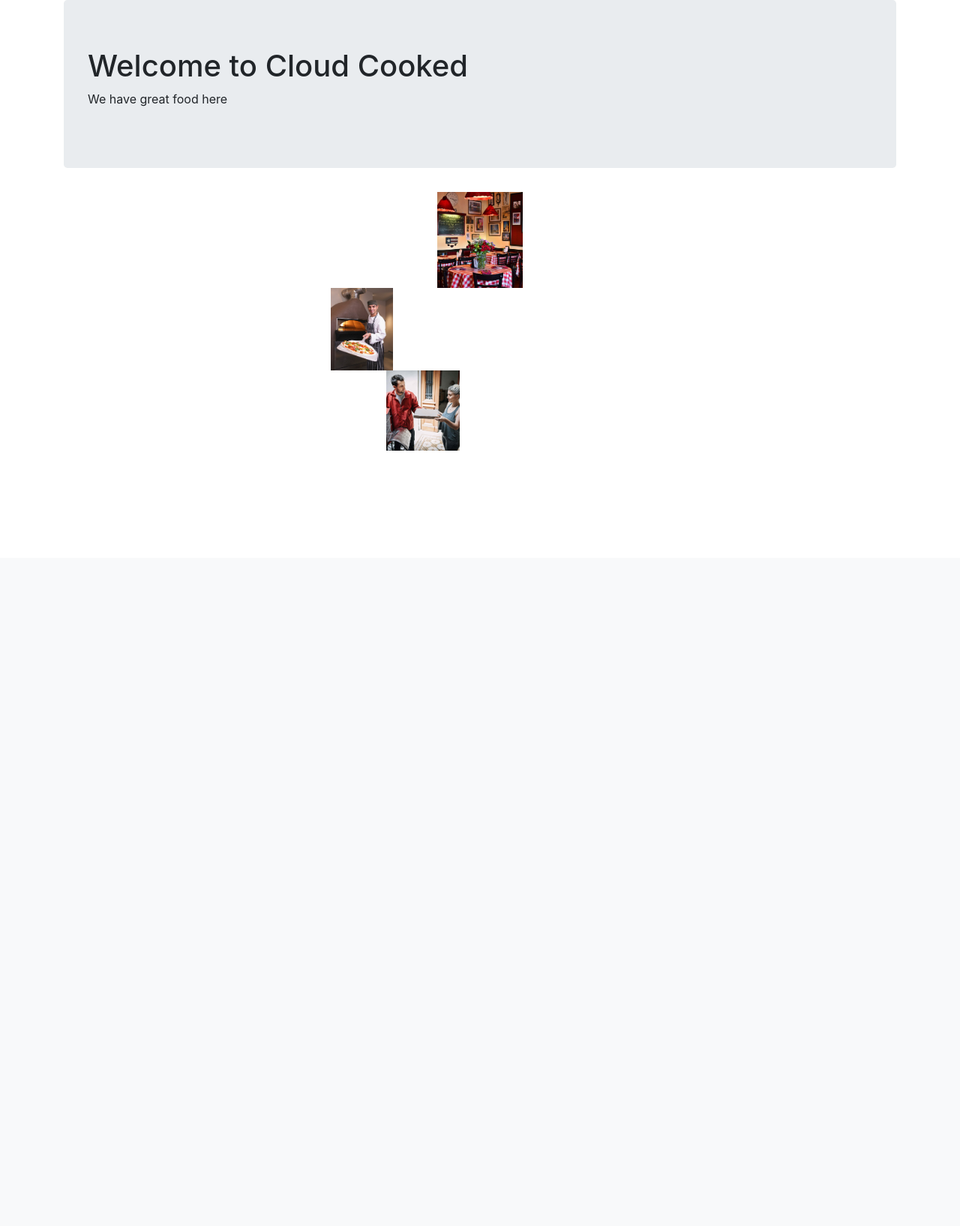
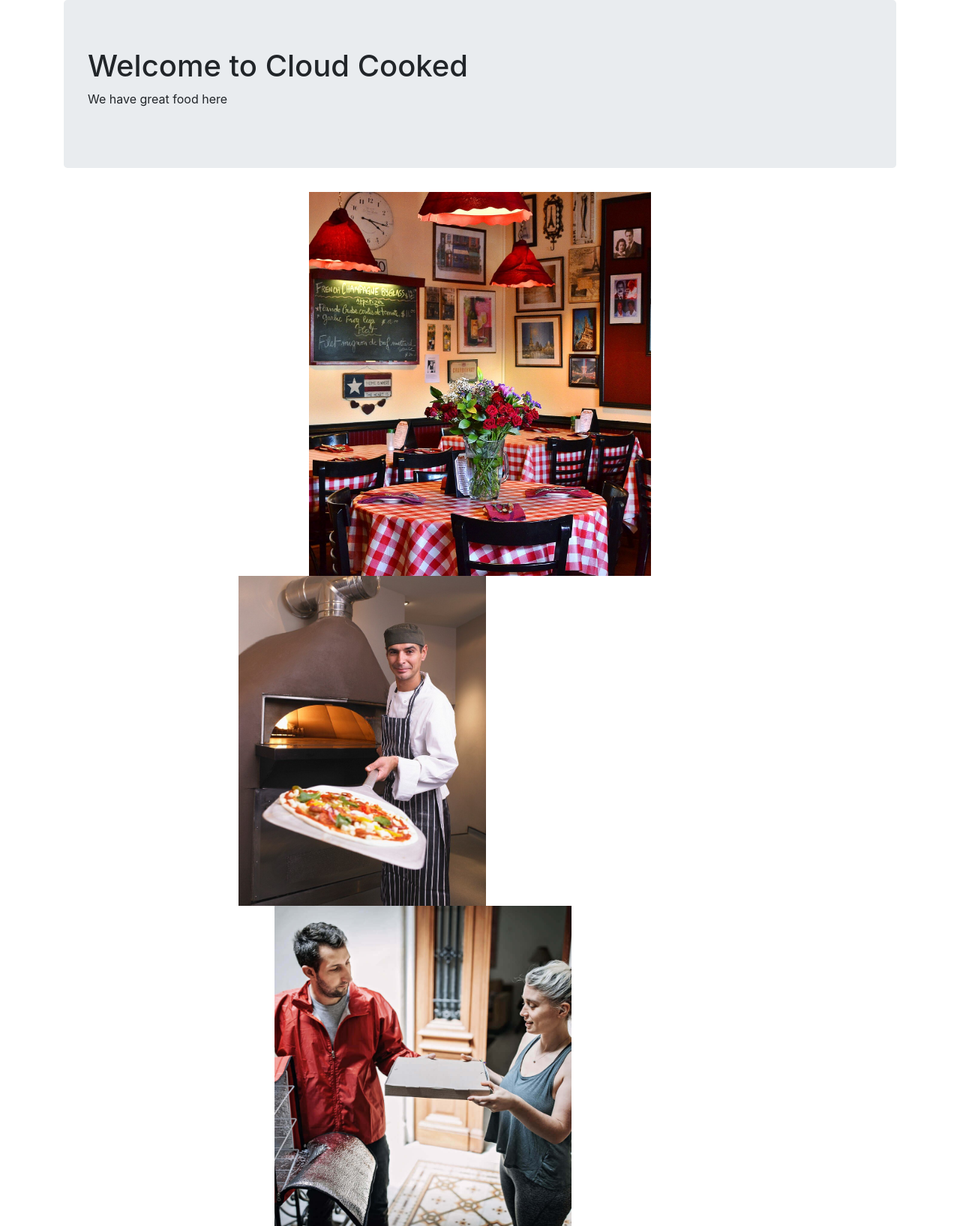
Before and after one commit to CSC468-project/cloudlab-project, a Flask app: page / in a window 1280 px wide. Shown: the part 56-1691 px from the top of the page at 75% size. Before the commit the page ends 657 px from the top, so only its background shows below. Run offline with Flask 2, Linux system fonts and the light colour scheme; parts of the project's set-up code (start-up, migrations or seed data) failed here and were passed over.

Commit message:
Update home.html

```diff
--- a/DockerFiles/flaskct_data/templates/home.html
+++ b/DockerFiles/flaskct_data/templates/home.html
@@ -41,13 +41,13 @@
     <center>
         <div class="row">
             <div class="column">
-                <img src="/static/images/restaurantdecor.jpg" alt="Decor" style="width:10%">
+                <img src="/static/images/restaurantdecor.jpg" alt="Decor" style="width:40%">
             </div>
             <div class="column">
-                <img src="/static/images/pizzachef.jpg" alt="Chef" style="width:10%">
+                <img src="/static/images/pizzachef.jpg" alt="Chef" style="width:40%">
             </div>
             <div class="column">
-                <img src="/static/images/delivery.jpg" alt="Delivery" style="width:10%">
+                <img src="/static/images/delivery.jpg" alt="Delivery" style="width:40%">
             </div>
         </div>
     </center>
```
